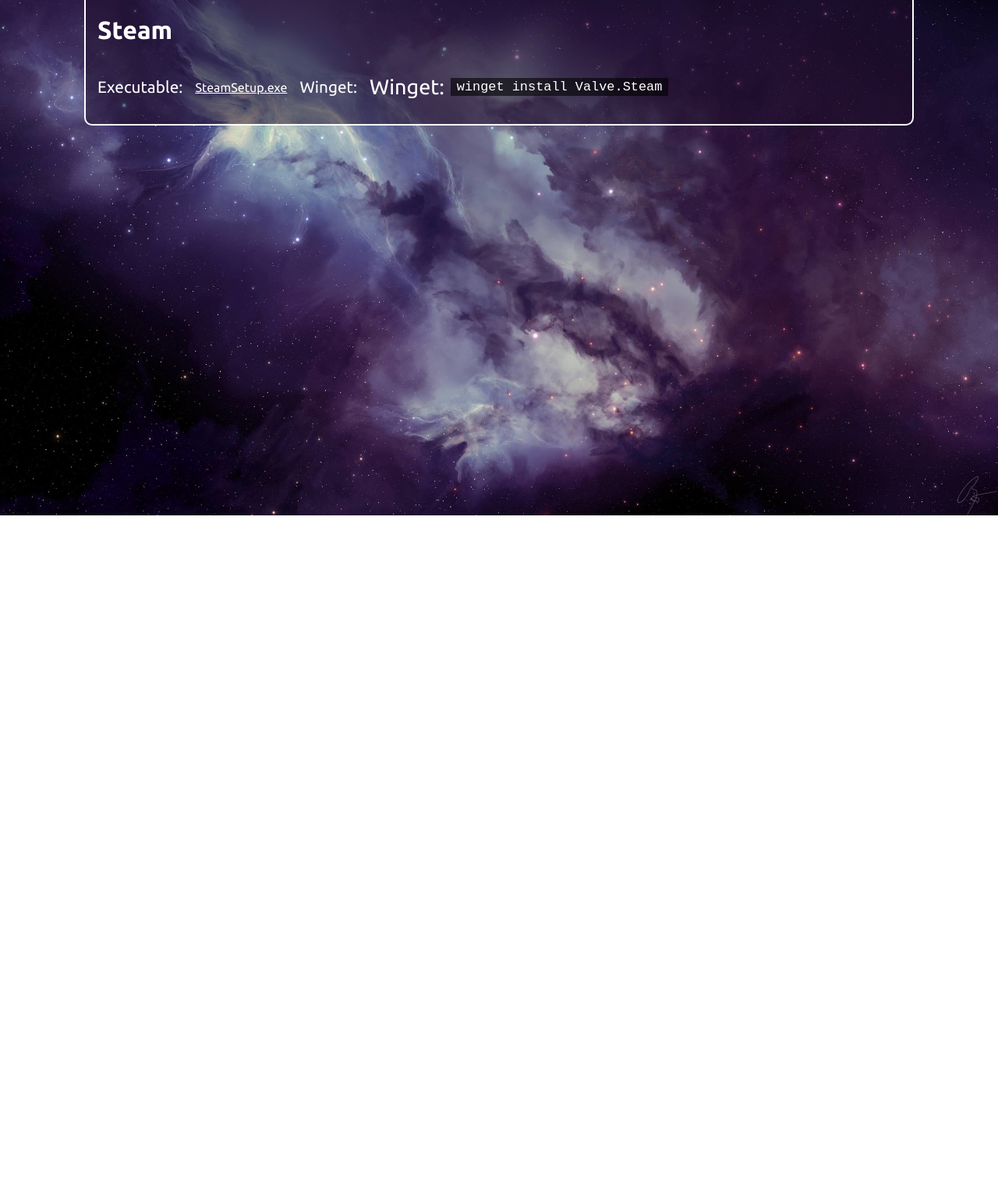
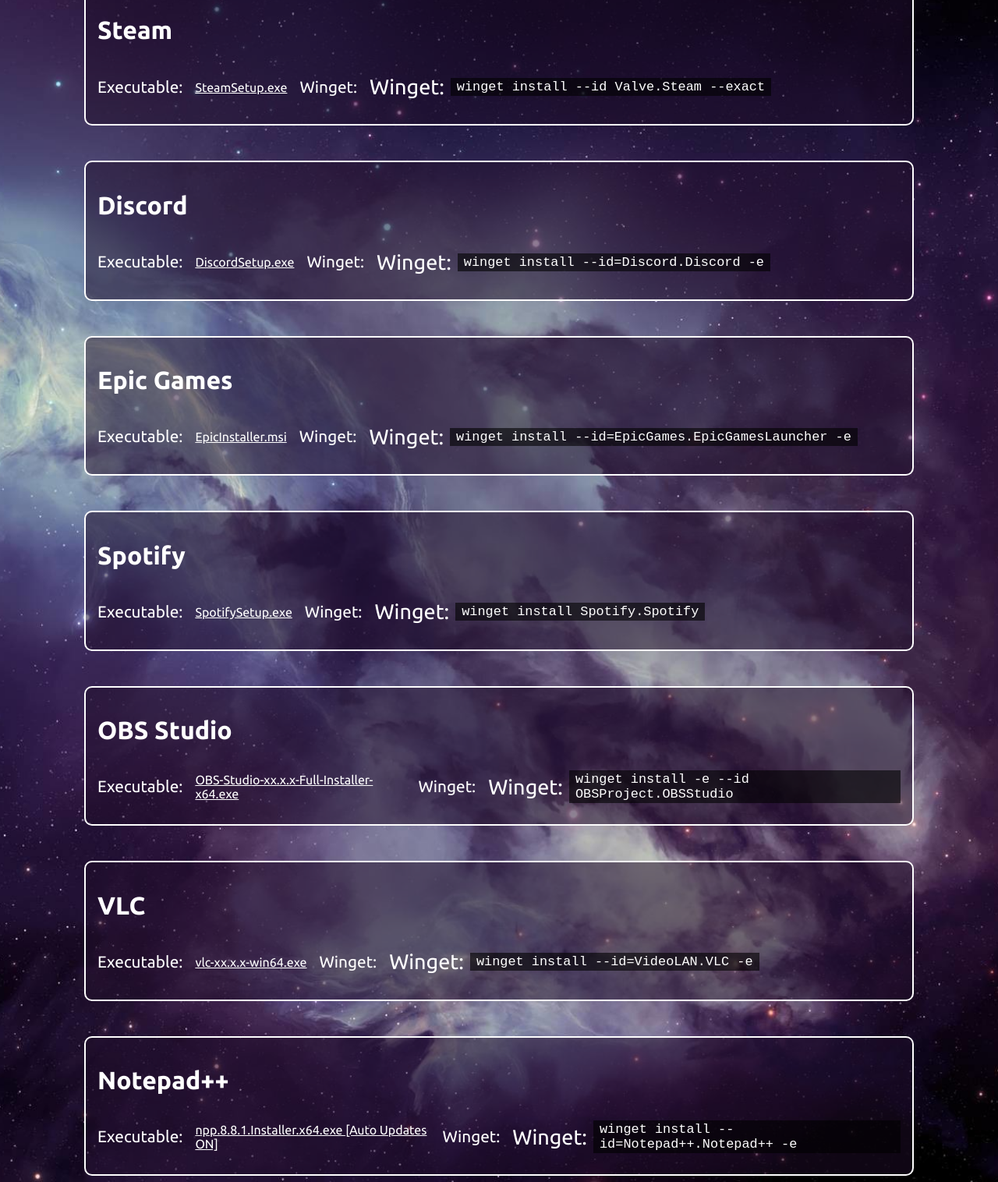
Before and after one commit to rafaelsat0x/Post-Instal-Links, a plain HTML site: page index.html in a window 1280 px wide. Shown: the part 155-1671 px from the top of the page at 78% size. Before the commit the page ends 816 px from the top, so only its background shows below. Drawn offline with Linux system fonts and the light colour scheme; a web font is replaced by a local one.

Commit message:
Added some Software Links, may add more in the future

```diff
--- a/index.html
+++ b/index.html
@@ -3,7 +3,7 @@
 <head>
     <meta charset="UTF-8">
     <meta name="viewport" content="width=device-width, initial-scale=1.0">
-    <title>All Post Install Windows Links</title>
+    <title>All Windows Post Install Links</title>
     <link rel="stylesheet" href="css/style.css">
     <link rel="preconnect" href="https://fonts.googleapis.com">
     <link rel="preconnect" href="https://fonts.gstatic.com" crossorigin>
@@ -15,7 +15,7 @@
             <img src="images/winlogo.png" alt="Logo" class="logo">
             <h1>Windows Post Instalation App Install Links</h1>
 
-            <a href="https://github.com/rafaelsat0x" class="topbar-link" target="_blank" rel="noopener"><strong>GitHub</strong></a>
+            <a href="https://github.com/rafaelsat0x/Post-Instal-Links" class="topbar-link" target="_blank" rel="noopener"><strong>GitHub</strong></a>
         </div>
     </header>
     <div class="element">
@@ -26,9 +26,82 @@
             <p>Winget: </p>
             <div class="winget">
                 <p>Winget: </p>
-                <code>winget install Valve.Steam</code>
+                <code>winget install --id Valve.Steam --exact</code>
             </div>
         </div>
     </div>
+    <div class="element">
+        <h1><strong>Discord</strong></h1>
+        <div class="exe">
+            <p>Executable: </p>
+            <a href="https://discord.com/api/downloads/distributions/app/installers/latest?channel=stable&platform=win&arch=x64" target="_blank" rel="noopener">DiscordSetup.exe</a>
+            <p>Winget: </p>
+            <div class="winget">
+                <p>Winget: </p>
+                <code>winget install --id=Discord.Discord -e</code>
+            </div>
+        </div>
+    </div>
+    <div class="element">
+        <h1><strong>Epic Games</strong></h1>
+        <div class="exe">
+            <p>Executable: </p>
+            <a href="https://launcher-public-service-prod06.ol.epicgames.com/launcher/api/installer/download/EpicGamesLauncherInstaller.msi?trackingId=e783e4f3d5a64383a1c61967a600340e" target="_blank" rel="noopener">EpicInstaller.msi</a>
+            <p>Winget: </p>
+            <div class="winget">
+                <p>Winget: </p>
+                <code>winget install --id=EpicGames.EpicGamesLauncher -e</code>
+            </div>
+        </div>
+    </div>
+    <div class="element">
+        <h1><strong>Spotify</strong></h1>
+        <div class="exe">
+            <p>Executable: </p>
+            <a href="https://download.scdn.co/SpotifySetup.exe" target="_blank" rel="noopener">SpotifySetup.exe</a>
+            <p>Winget: </p>
+            <div class="winget">
+                <p>Winget: </p>
+                <code>winget install Spotify.Spotify</code>
+            </div>
+        </div>
+    </div>
+    <div class="element">
+        <h1><strong>OBS Studio</strong></h1>
+        <div class="exe">
+            <p>Executable: </p>
+            <a href="https://cdn-fastly.obsproject.com/downloads/OBS-Studio-31.0.2-Windows-Installer.exe" target="_blank" rel="noopener">OBS-Studio-xx.x.x-Full-Installer-x64.exe</a>
+            <p>Winget: </p>
+            <div class="winget">
+                <p>Winget: </p>
+                <code>winget install -e --id OBSProject.OBSStudio</code>
+            </div>
+        </div>
+    </div>
+    <div class="element">
+        <h1><strong>VLC</strong></h1>
+        <div class="exe">
+            <p>Executable: </p>
+            <a href="https://get.videolan.org/vlc/3.0.21/win64/vlc-3.0.21-win64.exe" target="_blank" rel="noopener">vlc-xx.x.x-win64.exe</a>
+            <p>Winget: </p>
+            <div class="winget">
+                <p>Winget: </p>
+                <code>winget install --id=VideoLAN.VLC -e</code>
+            </div>
+        </div>
+    </div>
+    <div class="element">
+        <h1><strong>Notepad++</strong></h1>
+        <div class="exe">
+            <p>Executable: </p>
+            <a href="https://github.com/notepad-plus-plus/notepad-plus-plus/releases/download/v8.8.1/npp.8.8.1.Installer.x64.exe" target="_blank" rel="noopener">npp.8.8.1.Installer.x64.exe [Auto Updates ON]</a>
+            <p>Winget: </p>
+            <div class="winget">
+                <p>Winget: </p>
+                <code>winget install --id=Notepad++.Notepad++ -e</code>
+            </div>
+        </div>
+    </div>
+
 </body>
 </html>
```
